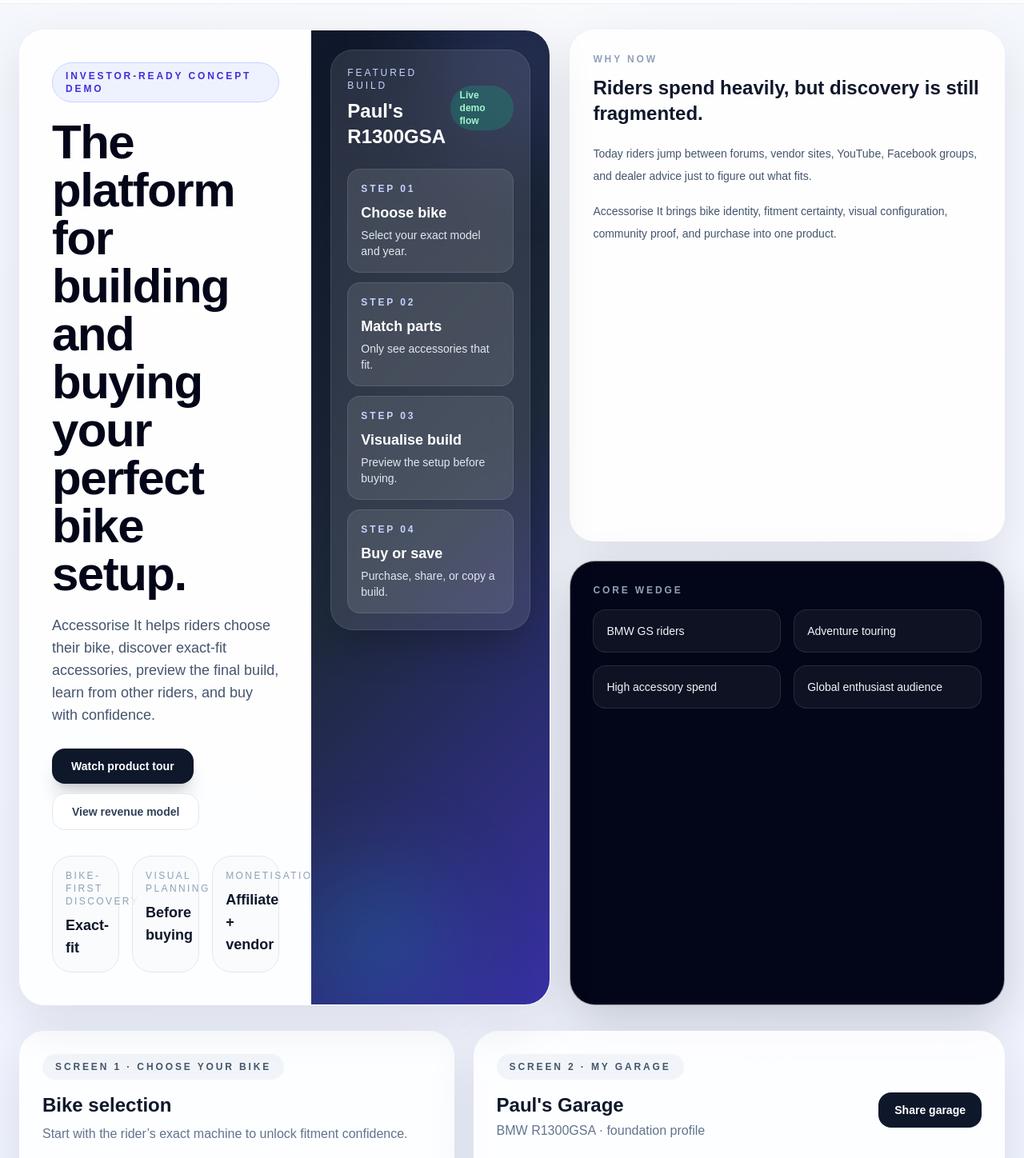
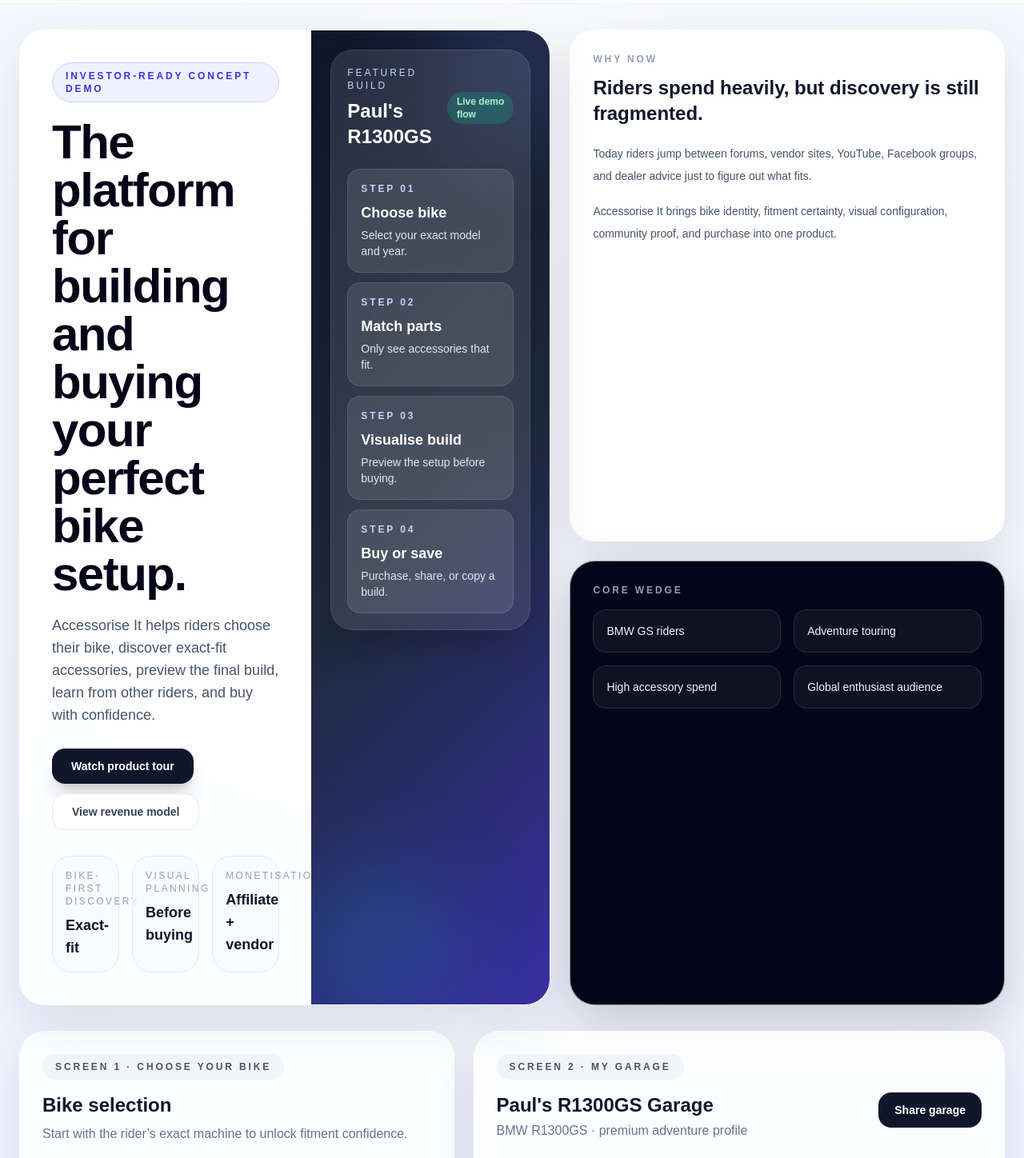
Before and after one commit to Jubble-accessoriseit/accessorise-demo, a Next.js app in the folder accessorise-demo/: page / in a window 1280 px wide. Shown: the part 80-1528 px from the top of the page at 80% size. Built offline with nearby package versions, Linux system fonts and the light colour scheme.

Commit message:
interactive bike selector

```diff
--- a/accessorise-demo/app/page.tsx
+++ b/accessorise-demo/app/page.tsx
@@ -1,5 +1,7 @@
+import { useMemo, useState } from "react";
+
 export default function AccessoriseItDemo() {
-
+  const [selectedBike, setSelectedBike] = useState("BMW R1300GS");
   const bikeOptions = [
   {
     name: "BMW R1300GS",
@@ -8,6 +10,13 @@ const bikeOptions = [
     image: "/bmw-r1300gs.jpg",
     blurb:
       "The benchmark large-capacity adventure motorcycle with enormous accessory demand and global touring capability.",
+    garageTitle: "Paul's R1300GS Garage",
+    garageSubtitle: "BMW R1300GS · premium adventure profile",
+    installed: ["Crash bars", "Panniers", "Aux lights"],
+    suggested: ["Comfort seat", "Skid plate", "Luggage rack", "Tyres"],
+    heroLabel: "Featured build",
+    buildTotal: "$2,180",
+    featuredAccessory: "Outback Pannier System",
   },
   {
     name: "BMW R1300GSA",
@@ -16,6 +25,13 @@ const bikeOptions = [
     image: "/bmw-r1300gsa.jpg",
     blurb:
       "The long-range expedition version of the GS designed for global travel and serious accessory setups.",
+    garageTitle: "Paul's R1300GSA Garage",
+    garageSubtitle: "BMW R1300GSA · expedition profile",
+    installed: ["Upper crash bars", "Aluminium panniers", "Tank bag"],
+    suggested: ["Driving lights", "Skid plate", "Top box", "Comfort seat"],
+    heroLabel: "Expedition build",
+    buildTotal: "$3,420",
+    featuredAccessory: "Aluminium Adventure Luggage",
   },
   {
     name: "KTM 890 Adventure",
@@ -24,6 +40,13 @@ const bikeOptions = [
     image: "/ktm-890-adventure.jpg",
     blurb:
       "A lightweight performance-oriented adventure bike popular with riders who prioritize aggressive off-road capability.",
+    garageTitle: "KTM 890 Adventure Garage",
+    garageSubtitle: "KTM 890 Adventure · off-road focused profile",
+    installed: ["Bash plate", "Hand guards", "Soft luggage"],
+    suggested: ["Crash bars", "Rally seat", "Aux fuel", "Adventure tyres"],
+    heroLabel: "Performance build",
+    buildTotal: "$1,960",
+    featuredAccessory: "Rally Protection Pack",
   },
   {
     name: "Yamaha Tenere 700",
@@ -32,17 +55,30 @@ const bikeOptions = [
     image: "/yamaha-tenere-700.jpg",
     blurb:
       "One of the world's most popular mid-weight adventure bikes with massive aftermarket support.",
+    garageTitle: "Tenere 700 Garage",
+    garageSubtitle: "Yamaha Tenere 700 · mid-weight ADV profile",
+    installed: ["Crash protection", "Rear rack", "Dual-purpose tyres"],
+    suggested: ["Soft panniers", "Tall screen", "LED lights", "Comfort seat"],
+    heroLabel: "Adventure build",
+    buildTotal: "$1,740",
+    featuredAccessory: "Soft Luggage Touring Kit",
   },
 ];
-  const installed = ["Crash bars", "Panniers", "Aux lights"];
-  const recommended = ["Comfort seat", "Skid plate", "Luggage rack", "Tyres"];
+
+const activeBike = useMemo(
+  () => bikeOptions.find((bike) => bike.name === selectedBike) ?? bikeOptions[0],
+  [selectedBike]
+);
+
+  const installed = activeBike.installed;
+  const recommended = activeBike.suggested;
   const categories = ["Protection", "Luggage", "Comfort", "Lighting", "Off-road", "Touring"];
 
   const accessories = [
-    { name: "Outback Pannier System", category: "Luggage", price: "$1,290", fit: "Exact fit for BMW R1300GS / GSA", featured: true },
-    { name: "Adventure Crash Bars", category: "Protection", price: "$890", fit: "Exact fit for BMW R1300GS / GSA" },
-    { name: "Rally Skid Plate", category: "Off-road", price: "$640", fit: "Exact fit for BMW R1300GS / GSA" },
-    { name: "Touring Comfort Seat", category: "Comfort", price: "$520", fit: "Exact fit for BMW R1300GS / GSA" },
+  { name: activeBike.featuredAccessory, category: "Luggage", price: activeBike.name.includes("GSA") ? "$1,690" : "$1,290", fit: `Exact fit for ${activeBike.name}`, featured: true },
+  { name: "Adventure Crash Bars", category: "Protection", price: "$890", fit: `Exact fit for ${activeBike.name}` },
+  { name: "Rally Skid Plate", category: "Off-road", price: "$640", fit: `Exact fit for ${activeBike.name}` },
+  { name: "Touring Comfort Seat", category: "Comfort", price: "$520", fit: `Exact fit for ${activeBike.name}` },
 ];
 
   const communityBuilds = [
@@ -67,17 +103,17 @@ const bikeOptions = [
   ];
 
   const marketItems = [
-    { title: "Outback Pannier System", price: "$1,290", cta: "Buy now" },
+  { title: activeBike.featuredAccessory, price: activeBike.name.includes("GSA") ? "$1,690" : "$1,290", cta: "Buy now" },
   { title: "Adventure Crash Bars", price: "$890", cta: "Find dealer" },
   { title: "Touring Comfort Seat", price: "$520", cta: "Save to build" },
 ];
 
   const selectedMods = [
-    { label: "Panniers", active: true, impact: "+ touring" },
-    { label: "Crash Bars", active: true, impact: "+ protection" },
-    { label: "Aux Lights", active: true, impact: "+ visibility" },
-    { label: "Skid Plate", active: false, impact: "+ off-road" },
-    { label: "Comfort Seat", active: false, impact: "+ comfort" },
+  { label: installed[0] || "Panniers", active: true, impact: "+ touring" },
+  { label: installed[1] || "Crash Bars", active: true, impact: "+ protection" },
+  { label: installed[2] || "Aux Lights", active: true, impact: "+ visibility" },
+  { label: recommended[0] || "Skid Plate", active: false, impact: "+ off-road" },
+  { label: recommended[1] || "Comfort Seat", active: false, impact: "+ comfort" },
 ];
 
   const flowCards = [
@@ -158,7 +194,7 @@ const bikeOptions = [
                   <div className="flex items-center justify-between">
                     <div>
                       <div className="text-xs uppercase tracking-[0.24em] text-indigo-200">Featured build</div>
-                      <div className="mt-2 text-2xl font-bold">Paul's R1300GSA</div>
+                      <div className="mt-2 text-2xl font-bold">{activeBike.garageTitle.replace(" Garage", "")}</div>
                     </div>
                     <div className="rounded-full bg-emerald-400/20 px-3 py-1 text-xs font-semibold text-emerald-200">
                       Live demo flow
@@ -216,8 +252,15 @@ const bikeOptions = [
             <p className="mt-2 text-slate-500">Start with the rider’s exact machine to unlock fitment confidence.</p>
 
             <div className="mt-5 grid gap-4">
-              {bikeOptions.map((bike, index) => (
-                <div key={bike.name} className={`overflow-hidden rounded-[28px] border ${index === 0 ? 'border-slate-900 bg-slate-900 text-white' : 'border-slate-200 bg-white text-slate-800'}`}>
+              {bikeOptions.map((bike) => {
+                const isSelected = bike.name === activeBike.name;
+                return (
+                <button
+                  type="button"
+                  key={bike.name}
+                  onClick={() => setSelectedBike(bike.name)}
+                  className={`overflow-hidden rounded-[28px] border text-left transition hover:-translate-y-0.5 ${isSelected ? 'border-slate-900 bg-slate-900 text-white' : 'border-slate-200 bg-white text-slate-800'}`}
+                >
                   <div className="grid gap-0 md:grid-cols-[180px_1fr]">
                     <div className="h-[160px] md:h-full">
                       <img src={bike.image} alt={bike.name} className="h-full w-full object-cover" />
@@ -226,18 +269,18 @@ const bikeOptions = [
                       <div className="flex flex-col gap-3 md:flex-row md:items-start md:justify-between">
                         <div>
                           <div className="text-xl font-bold">{bike.name}</div>
-                          <div className={`mt-1 text-sm ${index === 0 ? 'text-slate-300' : 'text-slate-500'}`}>{bike.type}</div>
+                          <div className={`mt-1 text-sm ${isSelected ? 'text-slate-300' : 'text-slate-500'}`}>{bike.type}</div>
                         </div>
-                        <div className={`rounded-full px-3 py-1 text-xs font-semibold ${index === 0 ? 'bg-white text-slate-900' : 'bg-slate-100 text-slate-600'}`}>
-                          {index === 0 ? 'Selected' : 'Choose'}
+                        <div className={`rounded-full px-3 py-1 text-xs font-semibold ${isSelected ? 'bg-white text-slate-900' : 'bg-slate-100 text-slate-600'}`}>
+                          {isSelected ? 'Selected' : 'Choose'}
                         </div>
                       </div>
-                      <div className={`mt-3 text-sm font-semibold ${index === 0 ? 'text-slate-200' : 'text-slate-700'}`}>{bike.price}</div>
-                      <p className={`mt-3 text-sm leading-6 ${index === 0 ? 'text-slate-300' : 'text-slate-500'}`}>{bike.blurb}</p>
+                      <div className={`mt-3 text-sm font-semibold ${isSelected ? 'text-slate-200' : 'text-slate-700'}`}>{bike.price}</div>
+                      <p className={`mt-3 text-sm leading-6 ${isSelected ? 'text-slate-300' : 'text-slate-500'}`}>{bike.blurb}</p>
                     </div>
                   </div>
-                </div>
-              ))}
+                </button>
+              )})}
             </div>
           </div>
 
@@ -247,8 +290,8 @@ const bikeOptions = [
             </div>
             <div className="mt-4 flex flex-col gap-6 lg:flex-row lg:items-start lg:justify-between">
               <div>
-                <h3 className="text-2xl font-bold">Paul's Garage</h3>
-                <p className="mt-1 text-slate-500">BMW R1300GSA · foundation profile</p>
+                <h3 className="text-2xl font-bold">{activeBike.garageTitle}</h3>
+                <p className="mt-1 text-slate-500">{activeBike.garageSubtitle}</p>
               </div>
               <button className="rounded-2xl bg-slate-900 px-5 py-3 text-sm font-semibold text-white">Share garage</button>
             </div>
@@ -316,9 +359,9 @@ const bikeOptions = [
             <div className="mt-4 flex items-center justify-between gap-4">
               <div>
                 <h3 className="text-2xl font-bold">Preview your build</h3>
-                <p className="mt-2 text-slate-500">This investor version simulates layered visualisation and exact-fit confidence.</p>
+                <p className="mt-2 text-slate-500">This investor version simulates layered visualisation and exact-fit confidence for {activeBike.name}.</p>
               </div>
-              <div className="rounded-2xl bg-emerald-50 px-4 py-3 text-sm font-semibold text-emerald-700">Build total $2,180</div>
+              <div className="rounded-2xl bg-emerald-50 px-4 py-3 text-sm font-semibold text-emerald-700">Build total {activeBike.buildTotal}</div>
             </div>
 
             <div className="mt-6 rounded-[28px] bg-[linear-gradient(135deg,#0f172a,#1e1b4b,#312e81)] p-5 shadow-inner">
@@ -392,7 +435,7 @@ const bikeOptions = [
                 <div key={item.title} className="flex items-center justify-between rounded-[28px] border border-slate-200 bg-white p-4">
                   <div>
                     <div className="font-bold">{item.title}</div>
-                    <div className="mt-1 text-sm text-slate-500">Fits BMW R1300GS / GSA</div>
+                    <div className="mt-1 text-sm text-slate-500">Fits {activeBike.name}</div>
                   </div>
                   <div className="text-right">
                     <div className="text-lg font-bold">{item.price}</div>
```
Lines whose indentation alone changed are shown as unchanged.
